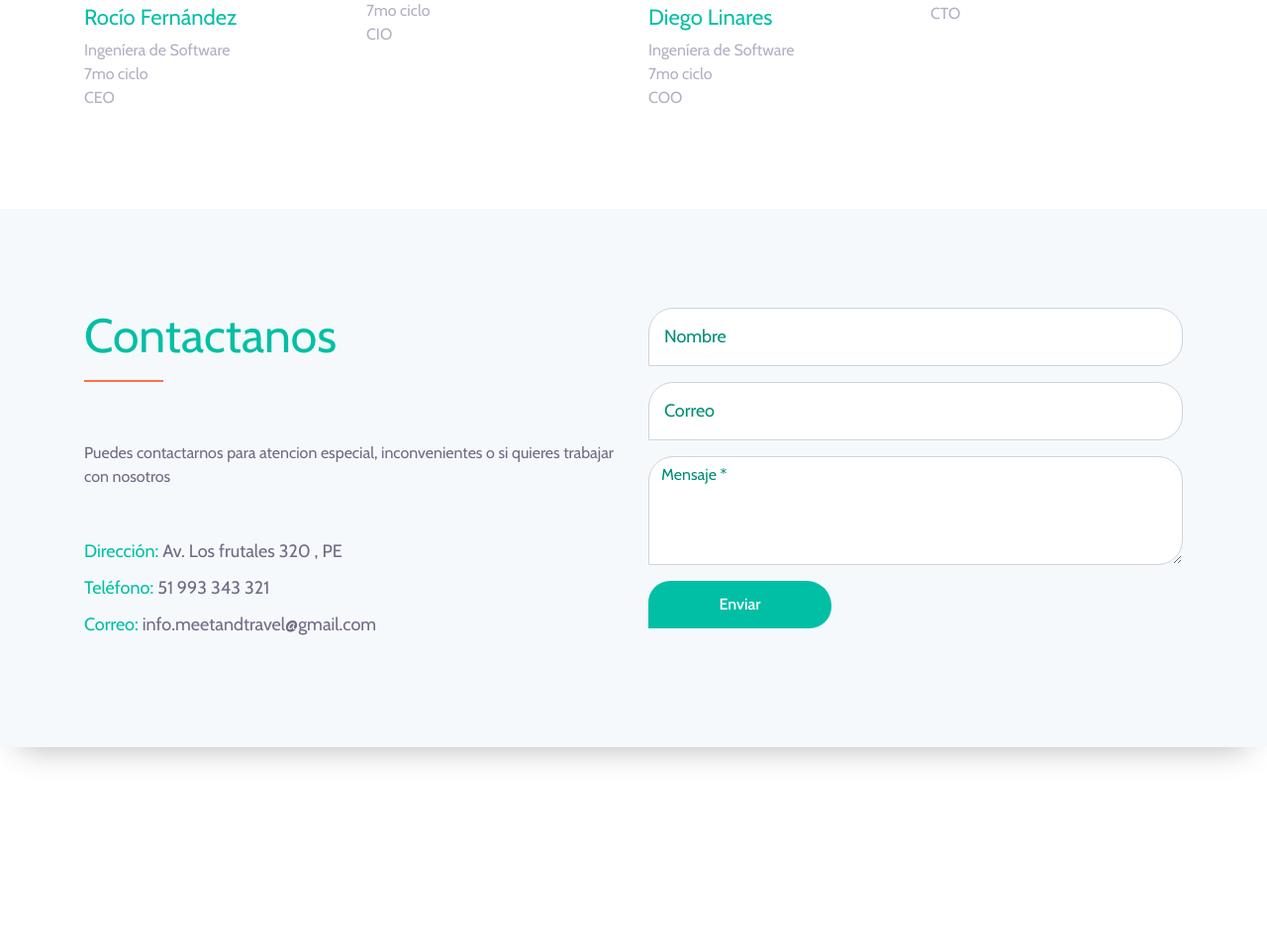
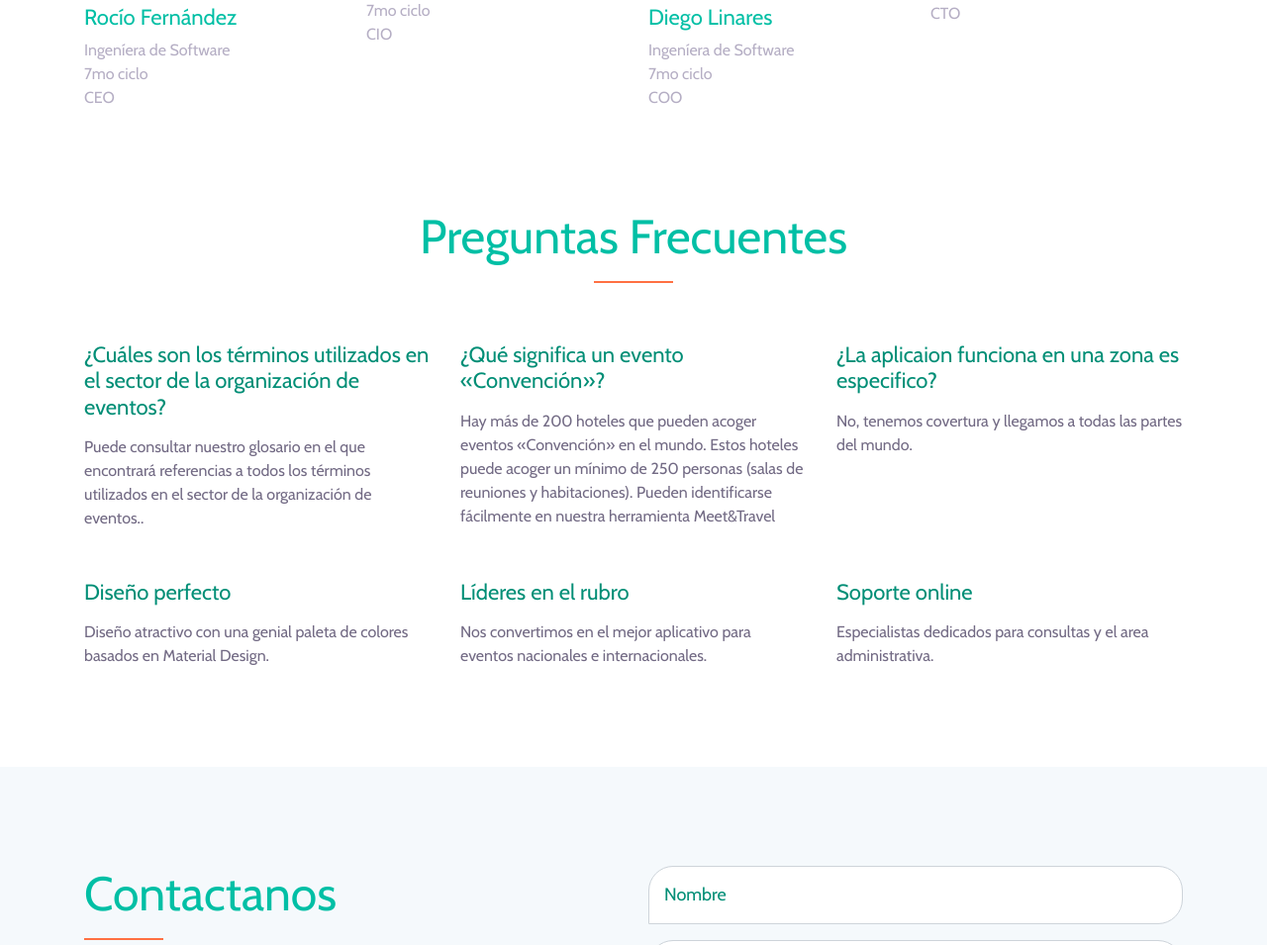
Before and after one commit to rociofc0312/MeetAndTravel_Landing, a PHP site: page /index.html in a window 1280 px wide. Shown: the part 5545-6500 px from the top of the page at 99% size. Run offline with PHP 8.4, Linux system fonts and the light colour scheme; some web fonts are replaced.

Commit message:
updates questions

```diff
--- a/index.html
+++ b/index.html
@@ -588,6 +588,66 @@
     </section>
     <!-- ***** Our Team Area End ***** -->
 
+    <section class="awesome-feature-area bg-white section_padding_0_50 clearfix" id="features">
+        <div class="container">
+            <div class="row">
+                <div class="col-12">
+                    <!-- Heading Text -->
+                    <div class="section-heading text-center">
+                        <h2>Preguntas Frecuentes</h2>
+                        <div class="line-shape"></div>
+                    </div>
+                </div>
+            </div>
+
+            <div class="row">
+                <!-- Single Feature Start -->
+                <div class="col-12 col-sm-6 col-lg-4">
+                    <div class="single-feature">
+                        <h5>¿Cuáles son los términos utilizados en el sector de la organización de eventos?</h5>
+                        <p>Puede consultar nuestro glosario en el que encontrará referencias a todos los términos utilizados en el sector de la organización de eventos..</p>
+                    </div>
+                </div>
+                <!-- Single Feature Start -->
+                <div class="col-12 col-sm-6 col-lg-4">
+                    <div class="single-feature">
+                        <h5>¿Qué significa un evento «Convención»?</h5>
+                        <p>Hay más de 200 hoteles que pueden acoger eventos «Convención» en el mundo. Estos hoteles puede acoger un mínimo de 250 personas (salas de reuniones y habitaciones). Pueden identificarse fácilmente en nuestra herramienta Meet&Travel</p>
+                    </div>
+                </div>
+                <!-- Single Feature Start -->
+                <div class="col-12 col-sm-6 col-lg-4">
+                    <div class="single-feature">
+                        <h5>¿La aplicaion funciona en una zona es especifico?</h5>
+                        <p>No, tenemos covertura y llegamos a todas las partes del mundo.</p>
+                    </div>
+                </div>
+                <!-- Single Feature Start -->
+                <div class="col-12 col-sm-6 col-lg-4">
+                    <div class="single-feature">
+                        <h5>Diseño perfecto</h5>
+                        <p>Diseño atractivo con una genial paleta de colores basados en Material Design.</p>
+                    </div>
+                </div>
+                <!-- Single Feature Start -->
+                <div class="col-12 col-sm-6 col-lg-4">
+                    <div class="single-feature">
+                        <h5>Líderes en el rubro</h5>
+                        <p>Nos convertimos en el mejor aplicativo para eventos nacionales e internacionales.</p>
+                    </div>
+                </div>
+                <!-- Single Feature Start -->
+                <div class="col-12 col-sm-6 col-lg-4">
+                    <div class="single-feature">
+                        <h5>Soporte online</h5>
+                        <p>Especialistas dedicados para consultas y el area administrativa.</p>
+                    </div>
+                </div>
+            </div>
+
+        </div>
+    </section>
+
     <!-- ***** Contact Us Area Start ***** -->
     <section class="footer-contact-area section_padding_100 clearfix" id="contact">
         <div class="container">
--- a/style.css
+++ b/style.css
@@ -621,7 +621,7 @@ p {
     -webkit-box-pack: center;
     -ms-flex-pack: center;
     justify-content: center;
-    background-color: 	#FFFFFF;
+    background-color: #FFFFFF;
 }
 
 .app-download-btn.active a,
```
